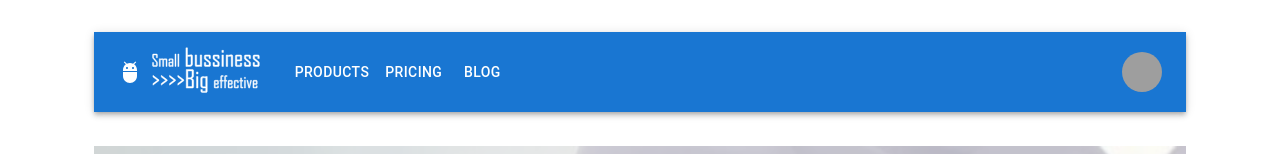
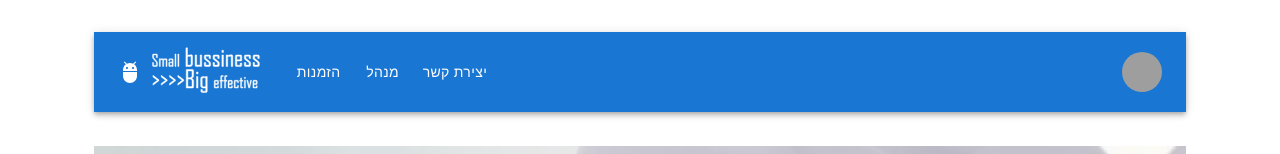
Before and after one commit to Shifra-fraiman/smallBusinessManagementSystem, a React (Vite) app: page / in a window 1280 px wide. Shown: the top 154 px of the page. Built offline with nearby package versions, Linux system fonts and the light colour scheme; grey boxes are pictures that could not be loaded.

Commit message:
add svg logo definition

```diff
--- /dev/null
+++ b/declarations.d.ts
@@ -0,0 +1,4 @@
+declare module '*.svg' {
+    const content: any;
+    export default content;
+}
--- a/src/components/Header/Header.component.tsx
+++ b/src/components/Header/Header.component.tsx
@@ -14,8 +14,8 @@ import MenuItem from '@mui/material/MenuItem';
 import AdbIcon from '@mui/icons-material/Adb';
 import logo from '../../assets/logo.svg';
 
-const pages = ['Products', 'Pricing', 'Blog'];
-const settings = ['Profile', 'Account', 'Dashboard', 'Logout'];
+const pages = ['הזמנות', 'מנהל', 'יצירת קשר'];
+const settings = ['יציאה'];
 
 function ResponsiveAppBar() {
   const [anchorElNav, setAnchorElNav] = React.useState<null | HTMLElement>(null);
```
